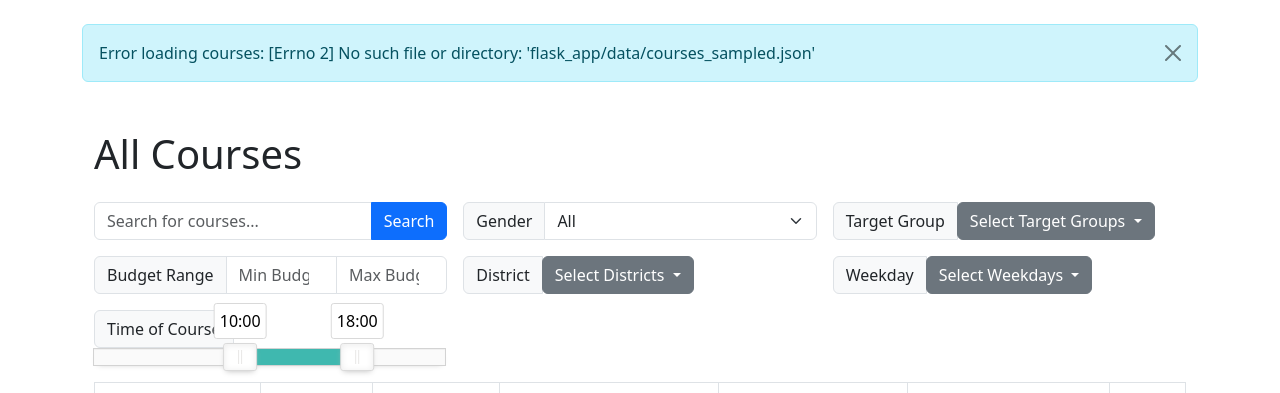
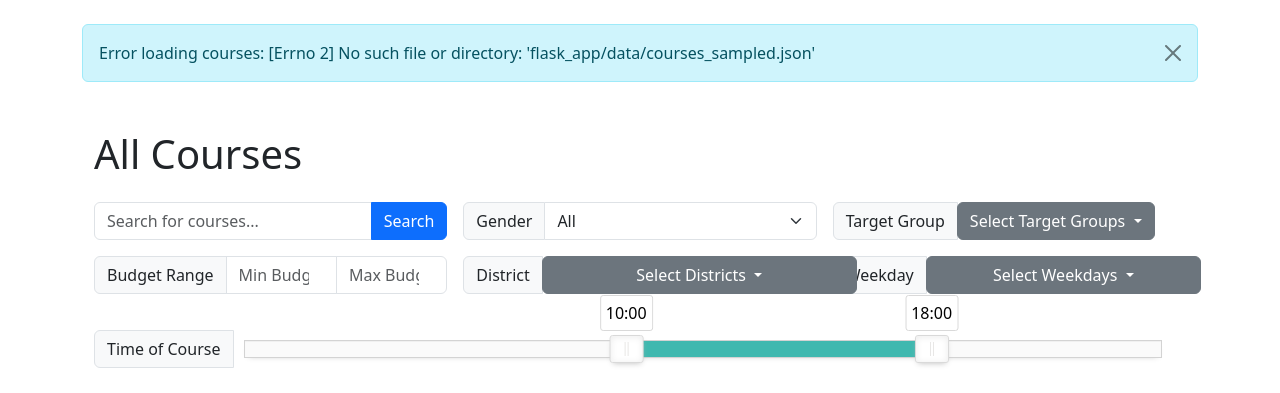
Before and after one commit to olivepol/DSA2025_birds, a Flask app: page /courses in a window 1280 px wide. Shown: the part 56-449 px from the top of the page. Run offline with Flask 3, Linux system fonts and the light colour scheme; some libraries are stand-ins or nearby versions.

Commit message:
filters styled

```diff
--- a/flask_app/static/css/style.css
+++ b/flask_app/static/css/style.css
@@ -1,3 +1,35 @@
 .featured-categories {
     background-color: #eaf4fc; /* Very light blue */
 }
+
+button#districtDropdown {
+    /* styles that will only apply to the button with id="districtDropdown" */
+    width: 315px;
+  }
+
+button#weekdayDropdown {
+    /* styles that will only apply to the button with id="weekdayDropdown" */
+    width: 275px;
+  }
+/* Adjust the input group for time slider */
+.input-group {
+    display: flex;
+    align-items: center;
+    flex-wrap: nowrap;
+  }
+
+/* time slider wider */
+#time_slider {
+    width: calc(100% - 20px); /* Take full width minus small margins */
+    min-width: 300px; /* Set a minimum width */
+    display: inline-block;
+    margin: 0 10px;
+    margin-top: 30px;
+    margin-bottom: 30px;
+  }
+
+  /* make container element wider */
+  .input-group:has(#time_slider) {
+    width: 305%;
+    max-width: 3800%;
+  }
```
